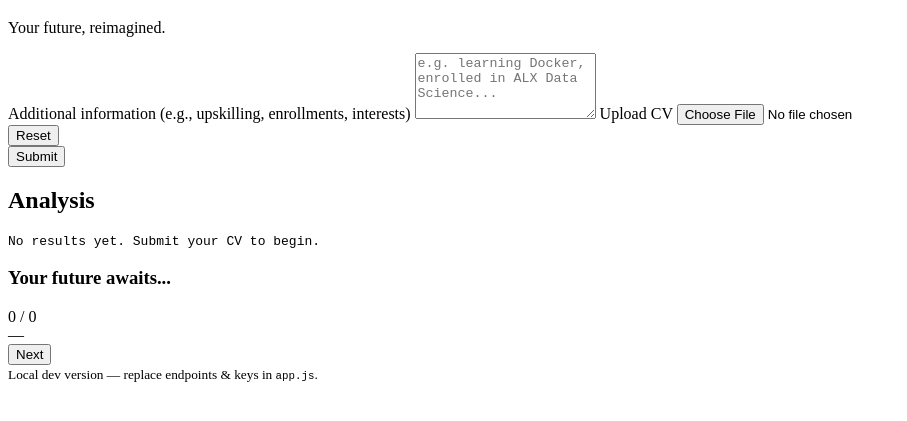
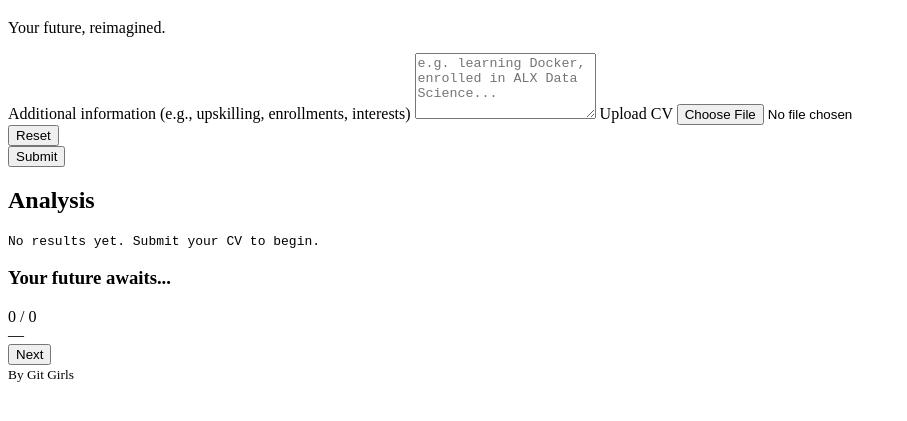
Before and after one commit to BM023/MuseCareer, a plain HTML site: page frontend/index.html in a window 1280 px wide. Shown: the part 61-482 px from the top of the page, without its empty margins (0-907 px from the left). Drawn offline with Linux system fonts and the light colour scheme.

Commit message:
updated footer

```diff
--- a/frontend/index.html
+++ b/frontend/index.html
@@ -47,7 +47,7 @@
     </section>
 
     <footer class="footer">
-      <small>Local dev version — replace endpoints & keys in <code>app.js</code>.</small>
+      <small>By Git Girls</small>
     </footer>
   </main>
 
```
